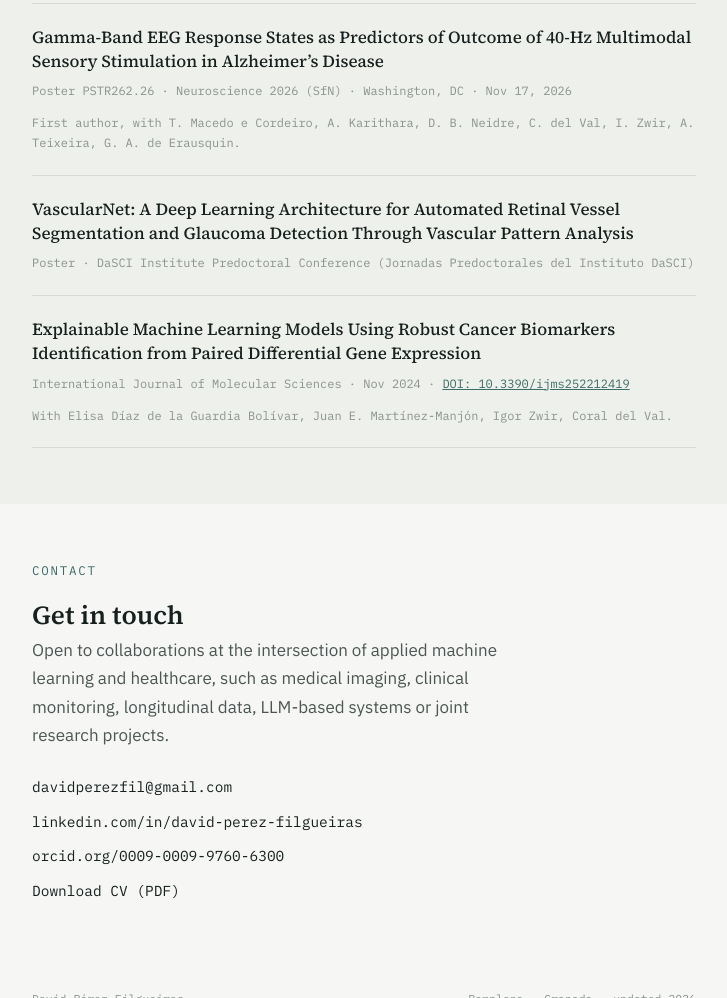
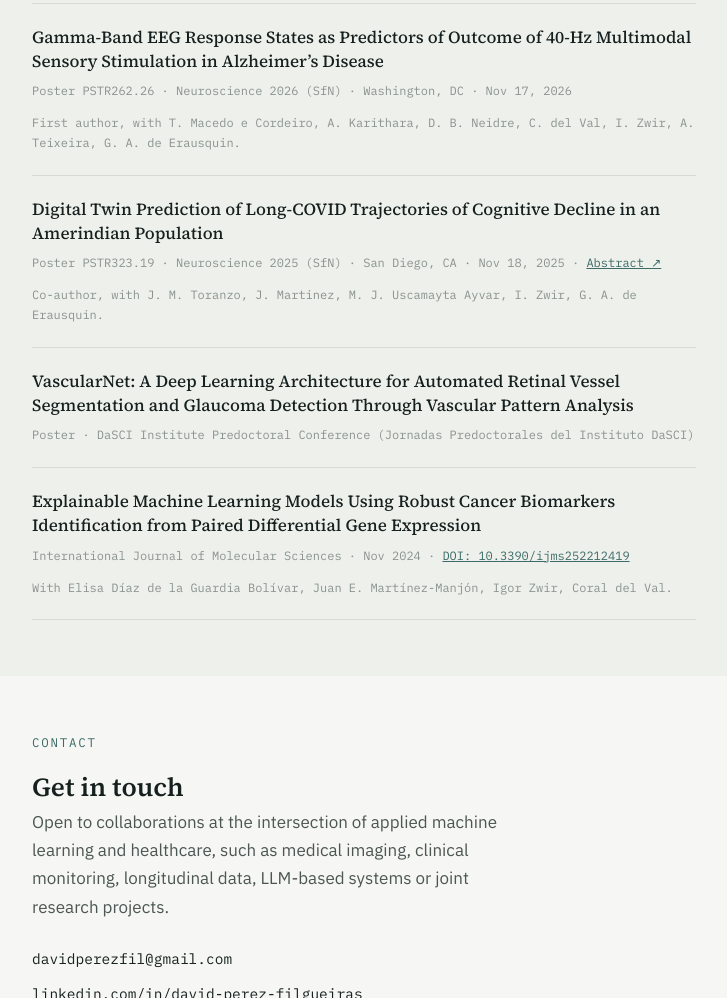
Before and after one commit to dperezfil/dperezfil.github.io, a plain HTML site: page index.html in a window 1280 px wide. Shown: the part 5888-6886 px from the top of the page, without its empty margins (276-1003 px from the left). Drawn offline with Linux system fonts and the light colour scheme.

Commit message:
Add files via upload

```diff
--- a/index.html
+++ b/index.html
@@ -647,6 +647,11 @@
         <p class="pub-meta" style="margin-top:4px;"><span class="en">First author, with</span><span class="es">Primer autor, con</span> T. Macedo e Cordeiro, A. Karithara, D. B. Neidre, C. del Val, I. Zwir, A. Teixeira, G. A. de Erausquin.</p>
       </div>
       <div class="pub">
+        <h3>Digital Twin Prediction of Long-COVID Trajectories of Cognitive Decline in an Amerindian Population</h3>
+        <p class="pub-meta"><span class="en">Poster PSTR323.19 · Neuroscience 2025 (SfN) · San Diego, CA · Nov 18, 2025</span><span class="es">Póster PSTR323.19 · Neuroscience 2025 (SfN) · San Diego (California) · 18 nov 2025</span> · <a href="https://www.abstractsonline.com/pp8/#!/21171/presentation/41208" target="_blank" rel="noopener">Abstract ↗</a></p>
+        <p class="pub-meta" style="margin-top:4px;"><span class="en">Co-author, with</span><span class="es">Coautor, con</span> J. M. Toranzo, J. Martinez, M. J. Uscamayta Ayvar, I. Zwir, G. A. de Erausquin.</p>
+      </div>
+      <div class="pub">
         <h3>VascularNet: A Deep Learning Architecture for Automated Retinal Vessel Segmentation and Glaucoma Detection Through Vascular Pattern Analysis</h3>
         <p class="pub-meta"><span class="en">Poster · DaSCI Institute Predoctoral Conference (Jornadas Predoctorales del Instituto DaSCI)</span><span class="es">Póster · Jornadas Predoctorales del Instituto DaSCI</span></p>
       </div>
```
Also changed, not shown: 1 other file.
